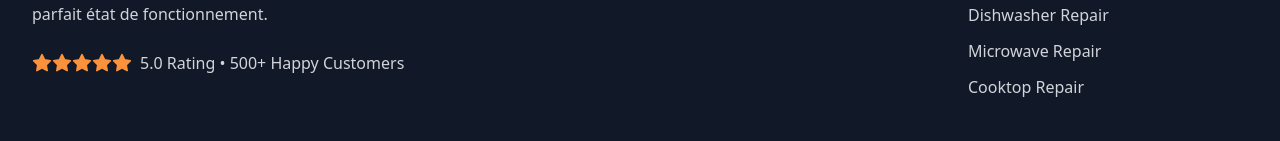
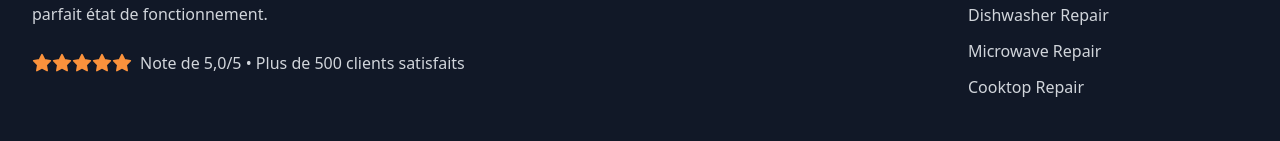
Before and after one commit to labotechservicetn-ship-it/LaboTech_Service, a React (Vite) app: page / in a window 1280 px wide. Shown: the part 6199-6340 px from the top of the page. Built offline with nearby package versions, Linux system fonts and the light colour scheme.

Commit message:
Updated Footer.tsx

```diff
--- a/src/components/Footer.tsx
+++ b/src/components/Footer.tsx
@@ -34,7 +34,7 @@ Entreprise agréée et assurée, nous nous engageons à remettre vos appareils e
                 <Star className="h-5 w-5 fill-current" />
                 <Star className="h-5 w-5 fill-current" />
               </div>
-              <span className="text-gray-300">5.0 Rating • 500+ Happy Customers</span>
+              <span className="text-gray-300">Note de 5,0/5 • Plus de 500 clients satisfaits</span>
             </div>
           </div>
 
```
